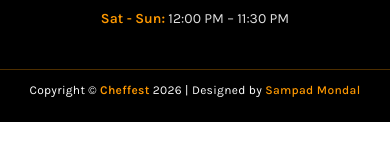
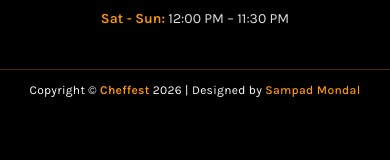
Before and after one commit to SampadMondal-git/Cheffest-Restaurant, a React (Vite) app in the folder frontend/: page / in a window 390 px wide. Shown: the part 4652-4812 px from the top of the page. Before the commit the page ends 4774 px from the top, so only its background shows below. Built offline with nearby package versions, Linux system fonts and the light colour scheme; no server answers.

Commit message:
Footer responsive UI fix

```diff
--- a/frontend/components/global/footer.tsx
+++ b/frontend/components/global/footer.tsx
@@ -91,7 +91,7 @@ function Footer() {
             </footer>
 
             {/* Copyright – unchanged */}
-            <div className="bg-black text-white pb-6 pt-3 border-t border-[#ff9900]/30">
+            <div className="bg-black text-white pb-20 pt-3 border-t border-[#ff9900]/30 md:pb-6">
                 <p className="text-center text-xs sm:text-sm md:text-base px-4 tracking-wide">
                     Copyright &copy; <span className="text-[#ff9900] font-semibold">Cheffest</span>{" "}
                     {new Date().getFullYear()} | Designed by{" "}
```
